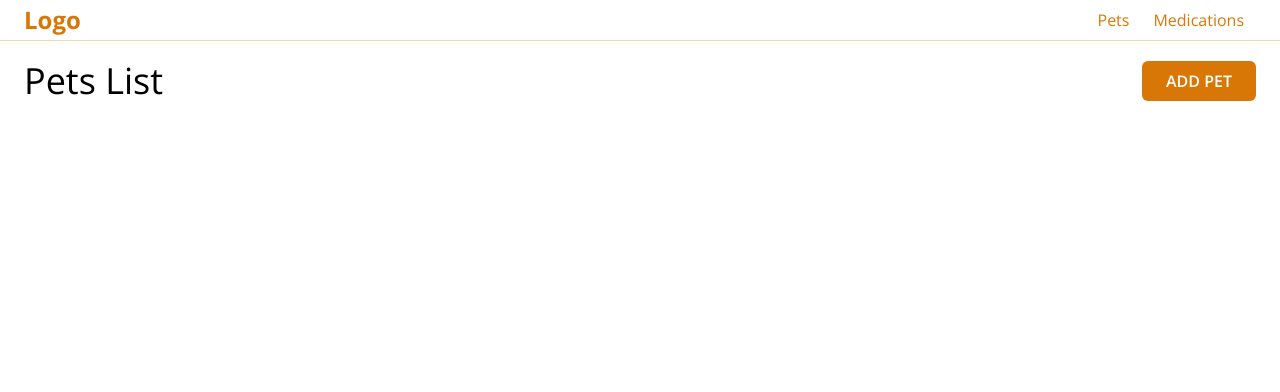
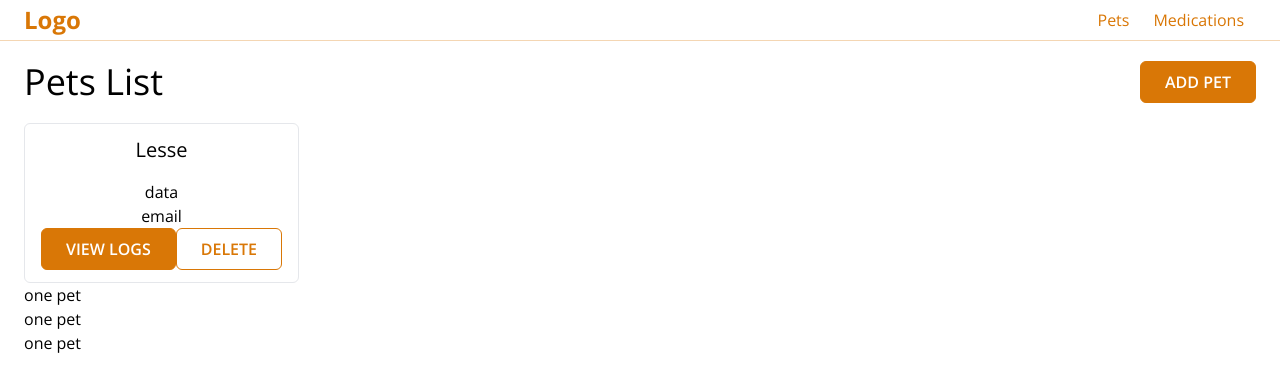
Before and after one commit to MariusCodeAcademy/type19-12_pets_meds_practice, a React (Vite) app: page / in a window 1280 px wide. Shown: the top 392 px of the page. Built offline with nearby package versions, Linux system fonts and the light colour scheme; no server answers.

Commit message:
Add axios dependency and update Button component

```diff
--- a/package.json
+++ b/package.json
@@ -10,6 +10,7 @@
     "preview": "vite preview"
   },
   "dependencies": {
+    "axios": "^1.6.7",
     "react": "^18.2.0",
     "react-dom": "^18.2.0",
     "react-router-dom": "^6.21.3"
--- a/src/components/UI/Button.jsx
+++ b/src/components/UI/Button.jsx
@@ -1,6 +1,9 @@
-export default function Button({ children }) {
+export default function Button({ children, outline }) {
   return (
-    <button className='bg-main px-6 py-2 text-white uppercase font-semibold rounded-md'>
+    <button
+      className={`${
+        outline ? 'bg-white text-main' : 'bg-main text-white'
+      }  px-6 py-2 uppercase border font-semibold border-main rounded-md`}>
       {children}
     </button>
   );
--- /dev/null
+++ b/src/components/UI/Card.jsx
@@ -0,0 +1,3 @@
+export default function Card({ children }) {
+  return <div className='border inline-block text-center rounded-md px-4 py-3'>{children}</div>;
+}
--- /dev/null
+++ b/src/hooks/useApiData.jsx
@@ -0,0 +1,28 @@
+import axios from 'axios';
+import { useEffect, useState } from 'react';
+
+export default function useApiData(url) {
+  const [data, setData] = useState({});
+  const [isLoading, setIsLoading] = useState(false);
+  const [isError, setIsError] = useState({});
+
+  useEffect(() => {
+    setIsLoading(true);
+    axios
+      .get(url)
+      .then((resp) => {
+        console.log('resp ===', resp);
+        // const prodArr = resp.data
+        setData(resp.data);
+      })
+      .catch((error) => {
+        console.warn('ivyko klaida:', error);
+        setIsError(error.response);
+      })
+      .finally(() => {
+        setIsLoading(false);
+      });
+  }, [url]);
+
+  return [data, setData, isLoading, isError];
+}
--- a/src/pages/PetsPage.jsx
+++ b/src/pages/PetsPage.jsx
@@ -1,15 +1,39 @@
 import { Link } from 'react-router-dom';
 import Button from '../components/UI/Button';
+import useApiData from './../hooks/useApiData';
+import Card from '../components/UI/Card';
+
+const url = 'https://glittery-dull-snickerdoodle.glitch.me/v1/pets';
 
 export default function PetsPage() {
+  const [petsArr, setPetsArr] = useApiData(url);
+
+  console.log('petsArr ===', petsArr);
+
   return (
     <div className='container'>
-      <div className='mt-5 flex items-center justify-between'>
+      <div className='my-5 flex items-center justify-between'>
         <h1 className='text-4xl'>Pets List</h1>
         <Link to='/add-pet'>
           <Button>Add pet</Button>
         </Link>
       </div>
+      <ul>
+        <li>
+          <Card>
+            <h3 className='text-xl mb-4'>Lesse</h3>
+            <p>data</p>
+            <p>email</p>
+            <div className='flex'>
+              <Button>View Logs</Button>
+              <Button outline>Delete</Button>
+            </div>
+          </Card>
+        </li>
+        <li>one pet</li>
+        <li>one pet</li>
+        <li>one pet</li>
+      </ul>
     </div>
   );
 }
```
Also changed, not shown: 1 other file (tests, documents, lock files or other folders).
